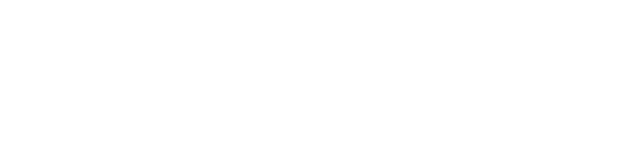
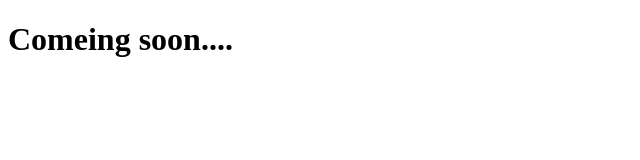
Before and after one commit to mhsmiraz1/my-second-work, a plain HTML site: page index.html in a window 1280 px wide. Shown: the whole page, without its empty margins (0-640 px from the left). Drawn offline with Linux system fonts and the light colour scheme.

Commit message:
try to new code

```diff
--- a/index.html
+++ b/index.html
@@ -6,10 +6,11 @@
     <meta http-equiv="X-UA-Compatible" content="IE=edge">
     <meta name="viewport" content="width=device-width, initial-scale=1.0">
     <title>my-second-work</title>
+    <link rel="stylesheet" href="style.css">
 </head>
 
 <body>
-
+    <h1>Comeing soon....</h1>
 </body>
 
 </html>
--- /dev/null
+++ b/style.css
@@ -0,0 +1,4 @@
+h1{
+    font-size: xx-large;
+    color: black;
+}
```
